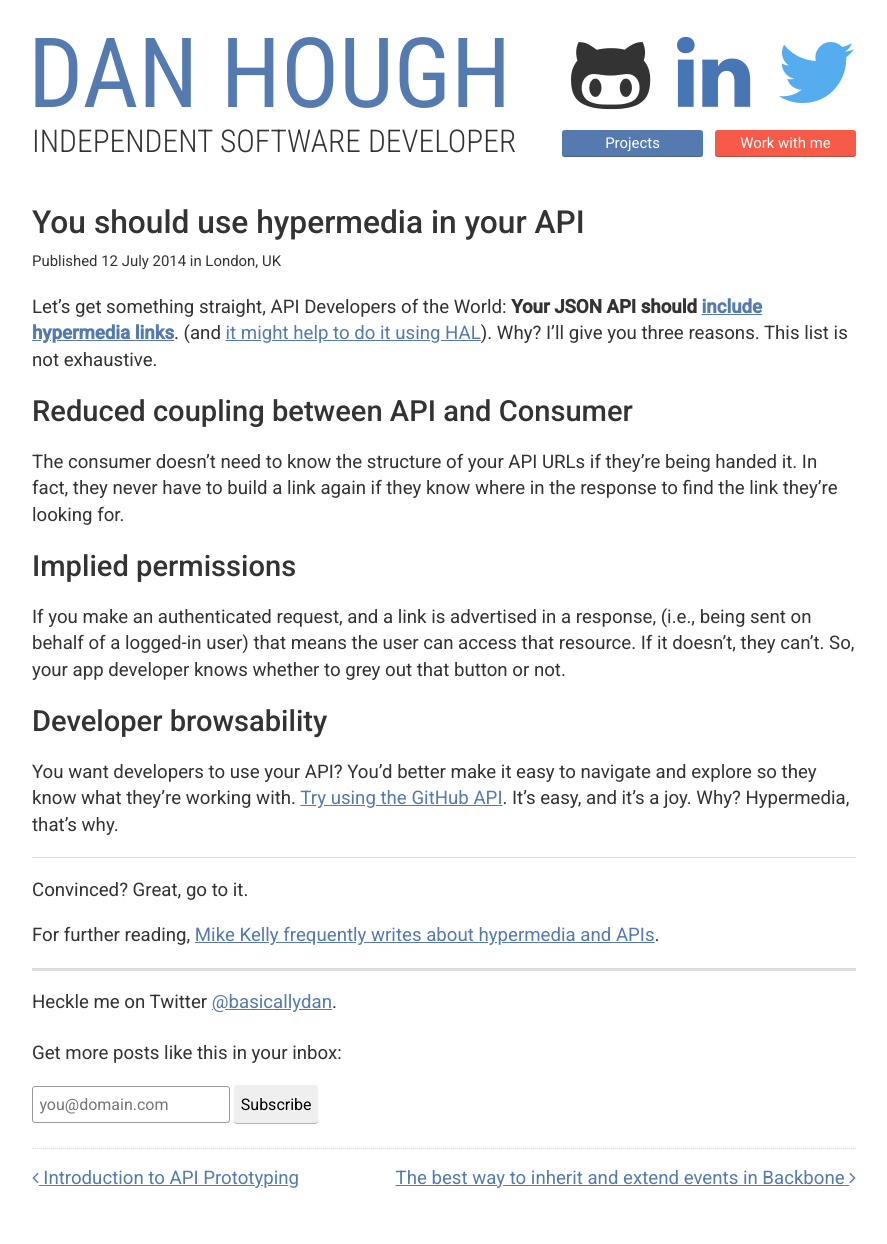
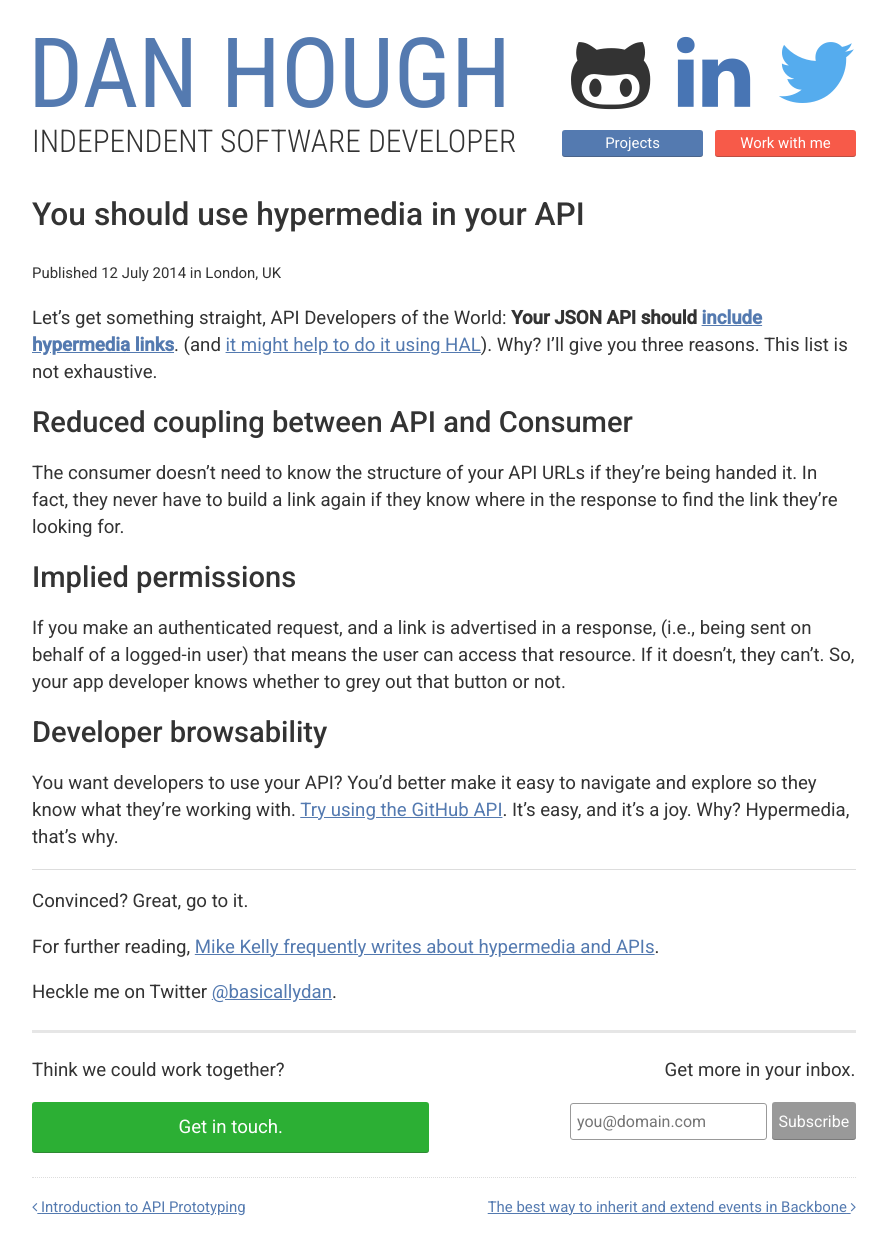
Before and after one commit to basicallydan/danhough.com, a Jekyll site: the page built from _posts/2014-07-12-use-hypermedia.markdown, in a window 1280 px wide. Shown: the whole page, without its empty margins (196-1083 px from the left). Built offline with Jekyll 4.4.1, drawn with Linux system fonts in a browser that asks for light colours; Markdown is read by kramdown in place of the engine named in the settings; comment, search, counter and statistics services are not loaded; before the commit the page ends 1215 px from its top, so only the background shows below that.

Commit message:
Nice layout fixes and new CTA for post

```diff
--- a/_includes/disqus.html
+++ b/_includes/disqus.html
@@ -5,7 +5,7 @@
 </style>
 
 {% if page.comments != false %}
-		<div id="disqus_thread"></div>
+		<div class="post-comments" id="disqus_thread"></div>
 		<script type="text/javascript">
 		    /* * * CONFIGURATION VARIABLES: EDIT BEFORE PASTING INTO YOUR WEBPAGE * * */
 		    var disqus_shortname = 'danhough'; // required: replace example with your forum shortname
--- a/_layouts/post.html
+++ b/_layouts/post.html
@@ -3,24 +3,31 @@ layout: default
 ---
 
 <main>
-	<div>
-		<article class="post">
+	<article class="post">
+		<main>
 			<h1 id="top">{{ page.title }}</h1>
 			<p class="meta">Published {{ page.date_created }} in {{ page.location }}</p>
 			{{ content }}
-			<hr style="height:3px">
 			<p>Heckle me on Twitter <a href="http://twitter.com/basicallydan">@basicallydan</a>.</p>
-			<footer class="end-of-post-cta">
-				<p>Get more posts like this in your inbox:</p>
+		</main>
+		<footer class="end-of-post-cta">
+			<div class="grid__item one-half palm--one-whole work-together">
+				<p>Think we could work together?</p>
+				<a href="" class="button button-cta">Get in touch.</a>
+			</div>
+			<div class="grid__item one-half palm--one-whole subscribe">
+				<p>Get more in your inbox.</p>
 				<form action="//danhough.us8.list-manage.com/subscribe/post?u=fb767a2592dd6490ca38c324b&amp;id=2e88f8cc04" method="post" id="mc-embedded-subscribe-form" name="mc-embedded-subscribe-form" class="validate" target="_blank" novalidate>
 					<input placeholder="you@domain.com" type="email" value="" name="EMAIL" class="required email" id="mce-EMAIL">
 					<input class="submit-email" type="submit" value="Subscribe">
 				</form>
-			</footer>
-			{% include recent-posts.html %}
-			{% include disqus.html %}
-		</article>
-	</div>
+			</div>
+			<div class="meta">
+				{% include recent-posts.html %}
+				{% include disqus.html %}
+			</div>
+		</footer>
+	</article>
 </main>
 
 <script type="text/javascript" src="/js/post.js"></script>
--- a/_posts/2014-10-30-a-year-of-independence.markdown
+++ b/_posts/2014-10-30-a-year-of-independence.markdown
@@ -5,7 +5,7 @@ title: A Year of Independence
 description: What I've learned freelancing, contracting and working on my own projects for a year
 date_created: 30 October 2014
 location: London, UK
-comments: true
+comments: false
 ---
 
 Today marks the one-year anniversary of my going into self-employment, and the final day of full-time employment, ending 2 and a half brilliant years at Huddle.
--- a/css/main.css
+++ b/css/main.css
@@ -1945,7 +1945,7 @@ table {
      * 4. Full-width unless told to behave otherwise.
      * 5. Required to combine fluid widths and fixed gutters.
      */
-.grid__item, .project-item-description, .post {
+.grid__item, .project-item-description, .post main, .post footer .meta {
   display: inline-block;
   /* [1] */
   padding-left: 24px;
@@ -1968,7 +1968,7 @@ table {
 .grid--rev {
   direction: rtl;
   text-align: left; }
-  .grid--rev > .grid__item, .grid--rev > .project-item-description, .grid--rev > .post {
+  .grid--rev > .grid__item, .grid--rev > .project-item-description, .post .grid--rev > main, .post footer .grid--rev > .meta {
     direction: ltr;
     text-align: left; }
 
@@ -1978,7 +1978,7 @@ table {
  */
 .grid--full {
   margin-left: 0; }
-  .grid--full > .grid__item, .grid--full > .project-item-description, .grid--full > .post {
+  .grid--full > .grid__item, .grid--full > .project-item-description, .post .grid--full > main, .post footer .grid--full > .meta {
     padding-left: 0; }
 
 /**
@@ -1986,7 +1986,7 @@ table {
  */
 .grid--right {
   text-align: right; }
-  .grid--right > .grid__item, .grid--right > .project-item-description, .grid--right > .post {
+  .grid--right > .grid__item, .grid--right > .project-item-description, .post .grid--right > main, .post footer .grid--right > .meta {
     text-align: left; }
 
 /**
@@ -1995,17 +1995,17 @@ table {
  */
 .grid--center {
   text-align: center; }
-  .grid--center > .grid__item, .grid--center > .project-item-description, .grid--center > .post {
+  .grid--center > .grid__item, .grid--center > .project-item-description, .post .grid--center > main, .post footer .grid--center > .meta {
     text-align: left; }
 
 /**
  * Align grid cells vertically (`.grid--middle` or `.grid--bottom`). Extends
  * `.grid`.
  */
-.grid--middle > .grid__item, .grid--middle > .project-item-description, .grid--middle > .post {
+.grid--middle > .grid__item, .grid--middle > .project-item-description, .post .grid--middle > main, .post footer .grid--middle > .meta {
   vertical-align: middle; }
 
-.grid--bottom > .grid__item, .grid--bottom > .project-item-description, .grid--bottom > .post {
+.grid--bottom > .grid__item, .grid--bottom > .project-item-description, .post .grid--bottom > main, .post footer .grid--bottom > .meta {
   vertical-align: bottom; }
 
 /**
@@ -2013,7 +2013,7 @@ table {
  */
 .grid--narrow {
   margin-left: -12px; }
-  .grid--narrow > .grid__item, .grid--narrow > .project-item-description, .grid--narrow > .post {
+  .grid--narrow > .grid__item, .grid--narrow > .project-item-description, .post .grid--narrow > main, .post footer .grid--narrow > .meta {
     padding-left: 12px; }
 
 /**
@@ -2021,7 +2021,7 @@ table {
  */
 .grid--wide {
   margin-left: -48px; }
-  .grid--wide > .grid__item, .grid--wide > .project-item-description, .grid--wide > .post {
+  .grid--wide > .grid__item, .grid--wide > .project-item-description, .post .grid--wide > main, .post footer .grid--wide > .meta {
     padding-left: 48px; }
 
 /*------------------------------------*\
@@ -2036,7 +2036,7 @@ table {
 /**
      * Whole
      */
-.one-whole, .post {
+.one-whole, .post main, .post footer .meta {
   width: 100%; }
 
 /**
@@ -2963,6 +2963,9 @@ input[type=text], input[type=email] {
   display: inline-block;
   padding: 12px;
   border: none;
+  background-color: #999999;
+  color: #fefefe;
+  text-decoration: none;
   -webkit-transition: color 0.2s ease-in-out;
   -moz-transition: color 0.2s ease-in-out;
   -ms-transition: color 0.2s ease-in-out;
@@ -2983,12 +2986,7 @@ input[type=text], input[type=email] {
   box-shadow: inset 0px -1px 0px 0px rgba(51, 51, 51, 0.3); }
   .button:link, .end-of-post-cta input[type="submit"]:link, .button:visited, .end-of-post-cta input[type="submit"]:visited {
     color: #fefefe; }
-
-.button-projects {
-  background-color: #547ab0;
-  color: #fefefe;
-  -webkit-text-stroke: 0px; }
-  .button-projects:hover {
+  .button:hover, .end-of-post-cta input[type="submit"]:hover {
     -webkit-transition: color 0.2s ease-in-out;
     -moz-transition: color 0.2s ease-in-out;
     -ms-transition: color 0.2s ease-in-out;
@@ -3003,29 +3001,17 @@ input[type=text], input[type=email] {
     -moz-box-shadow: inset 0px -3px 0px 0px rgba(51, 51, 51, 0.3);
     box-shadow: inset 0px -3px 0px 0px rgba(51, 51, 51, 0.3); }
 
+.button-projects {
+  background-color: #547ab0;
+  color: #fefefe; }
+
 .button-work-with-me {
   background-color: #F75A49;
-  color: #fefefe;
-  -webkit-text-stroke: 0px; }
-  .button-work-with-me:hover {
-    -webkit-transition: color 0.2s ease-in-out;
-    -moz-transition: color 0.2s ease-in-out;
-    -ms-transition: color 0.2s ease-in-out;
-    -o-transition: color 0.2s ease-in-out;
-    transition: color 0.2s ease-in-out;
-    -webkit-transition: box-shadow 0.2s ease-in-out;
-    -moz-transition: box-shadow 0.2s ease-in-out;
-    -ms-transition: box-shadow 0.2s ease-in-out;
-    -o-transition: box-shadow 0.2s ease-in-out;
-    transition: box-shadow 0.2s ease-in-out;
-    -webkit-box-shadow: inset 0px -3px 0px 0px rgba(51, 51, 51, 0.3);
-    -moz-box-shadow: inset 0px -3px 0px 0px rgba(51, 51, 51, 0.3);
-    box-shadow: inset 0px -3px 0px 0px rgba(51, 51, 51, 0.3); }
+  color: #fefefe; }
 
 .button-product {
   background-color: #2CAF34;
   color: #fefefe;
-  -webkit-text-stroke: 0px;
   text-decoration: none; }
   .button-product .left {
     border-right: 1px solid white;
@@ -3034,23 +3020,22 @@ input[type=text], input[type=email] {
     display: inline-block; }
   .button-product .right {
     display: inline-block; }
-  .button-product:hover {
-    -webkit-transition: color 0.2s ease-in-out;
-    -moz-transition: color 0.2s ease-in-out;
-    -ms-transition: color 0.2s ease-in-out;
-    -o-transition: color 0.2s ease-in-out;
-    transition: color 0.2s ease-in-out;
-    -webkit-transition: box-shadow 0.2s ease-in-out;
-    -moz-transition: box-shadow 0.2s ease-in-out;
-    -ms-transition: box-shadow 0.2s ease-in-out;
-    -o-transition: box-shadow 0.2s ease-in-out;
-    transition: box-shadow 0.2s ease-in-out;
-    -webkit-box-shadow: inset 0px -3px 0px 0px rgba(51, 51, 51, 0.3);
-    -moz-box-shadow: inset 0px -3px 0px 0px rgba(51, 51, 51, 0.3);
-    box-shadow: inset 0px -3px 0px 0px rgba(51, 51, 51, 0.3); }
-
-main {
+
+.button-get-in-touch {
+  background-color: #F75A49;
+  color: #fefefe;
+  width: 100%; }
+
+.button-cta {
+  background-color: #2CAF34;
+  color: #fefefe;
+  width: 100%; }
+
+body > main {
   margin-top: 24px; }
+
+.grid__item > *:first-child, .project-item-description > *:first-child, .post main > *:first-child, .post footer .meta > *:first-child {
+  margin-top: 0; }
 
 blockquote {
   border-left: 12px solid #e6e6e6;
@@ -3163,7 +3148,7 @@ code.language-javascript:before, code.language-js:before {
       .post-list .post-list-item a {
         margin-left: 0; } }
 
-header h1.grid__item, header h1.project-item-description, header h1.post {
+header h1.grid__item, header h1.project-item-description, header .post footer h1.meta, .post footer header h1.meta {
   text-transform: uppercase;
   font-family: 'Roboto Condensed', sans-serif;
   margin: 0;
@@ -3174,12 +3159,12 @@ header h1.grid__item, header h1.project-item-description, header h1.post {
   text-indent: -4px;
   font-size: 5.2em; }
   @media only screen and (max-width: 480px) {
-    header h1.grid__item, header h1.project-item-description, header h1.post {
+    header h1.grid__item, header h1.project-item-description, header .post footer h1.meta, .post footer header h1.meta {
       font-size: 1.3em;
       text-indent: 0;
       line-height: 1; } }
   @media only screen and (min-width: 481px) and (max-width: 1023px) {
-    header h1.grid__item, header h1.project-item-description, header h1.post {
+    header h1.grid__item, header h1.project-item-description, header .post footer h1.meta, .post footer header h1.meta {
       font-size: 2.6em;
       text-indent: 0;
       line-height: 1; } }
@@ -3270,20 +3255,38 @@ header h2 {
     max-width: 300px;
     max-height: 300px; }
 
+.post {
+  max-width: 848px;
+  margin: 0 auto; }
+  @media only screen and (min-width: 1024px) {
+    .post footer .one-half, .post footer .two-quarters, .post footer .three-sixths, .post footer .four-eighths, .post footer .five-tenths, .post footer .six-twelfths {
+      width: 49.7%; } }
+  .post footer .subscribe {
+    text-align: right; }
+    @media only screen and (max-width: 480px) {
+      .post footer .subscribe {
+        margin-top: 24px; } }
+  @media only screen and (max-width: 480px) {
+    .post footer .subscribe, .post footer .work-together {
+      text-align: center; } }
+  .post main > *:last-child {
+    padding-bottom: 24px;
+    border-bottom: 3px solid #e6e6e6;
+    margin-bottom: 0; }
   .post h1 {
     margin-top: 0.27em;
     margin-bottom: 0;
     line-height: 1.36em; }
   .post .meta {
     font-size: 0.8em;
-  margin-top: 4px; }
+    margin-top: 24px; }
   .post .intro {
     color: #999999; }
 
 .post-navigation {
   border-top: 1px dotted #ddd;
   padding-top: 1rem;
-  margin: 0; }
+  margin: 24px 0; }
 
 .end-of-post-cta {
   margin: 24px auto; }
--- a/js/main.js
+++ b/js/main.js
@@ -11,7 +11,12 @@ $(document).ready(function() {
 	});
 
 	var renderEmail = function () {
-		$(".email-address-placeholder").html('<a href="mailto:dan' + '@' + '' + '' + 'danhough.com">dan' + '@' + '' + '' + 'danhough.com</a>');
+		$(".email-address-placeholder").each(function () {
+			var classes = $(this).attr('class');
+			classes = classes.replace(/email-address-placeholder/, '');
+			$(this).html('<a href="mailto:dan' + '@' + '' + '' + 'danhough.com">dan' + '@' + '' + '' + 'danhough.com</a>').attr('class', classes);
+		});
+
 		$(document).unbind('mousemove.email').unbind('keydown.email').unbind('focus.email');
 		console.log('Unbound events');
 	};
--- a/scss/_post.scss
+++ b/scss/_post.scss
@@ -1,6 +1,37 @@
 .post {
-	@extend .grid__item;
-	@extend .one-whole;
+	// @extend .grid;
+	max-width:$max-page-width;
+	margin:0 auto;
+
+	main, footer .meta {
+		@extend .grid__item;
+		@extend .one-whole;
+	}
+
+	footer .one-half {
+		@include grid-media-query('desk') {
+			width: 49.7%;
+		}
+	}
+
+	footer .subscribe {
+		text-align: right;
+		@include grid-media-query('palm') {
+			margin-top:$standard-margin;
+		}
+	}
+
+	footer .subscribe, footer .work-together {
+		@include grid-media-query('palm') {
+			text-align: center;
+		}
+	}
+
+	main > *:last-child {
+		padding-bottom:$standard-margin;
+		border-bottom:3px solid $off-white;
+		margin-bottom:0;
+	}
 
 	h1 {
 		margin-top:0.27em;
@@ -10,7 +41,7 @@
 
 	.meta {
 		font-size:0.8em;
-		margin-top:$standard-margin / 6;
+		margin-top:$standard-margin;
 	}
 
 	.intro {
@@ -21,7 +52,7 @@
 .post-navigation {
 	border-top: 1px dotted #ddd;
 	padding-top:1rem;
-	margin:0
+	margin:$standard-margin 0;
 }
 
 .end-of-post-cta {
--- a/scss/_shared.scss
+++ b/scss/_shared.scss
@@ -72,6 +72,9 @@ input[type=text], input[type=email] {
 	display:inline-block;
 	padding:$standard-margin / 2;
 	border:none;
+	background-color:$light-grey;
+	color:$white;
+	text-decoration: none;
 
 	&:link, &:visited {
 		color:$white;
@@ -81,12 +84,6 @@ input[type=text], input[type=email] {
 	@include transition(background-color, 0.2s, ease-in-out);
 	@include transition(box-shadow, 0.2s, ease-in-out);
 	@include box-shadow(0px, -1px, 0px, 0px, transparentize($black, 0.7), "inset");
-}
-
-.button-projects {
-	background-color:$light-blue;
-	color:$white;
-	-webkit-text-stroke: 0px;
 
 	&:hover {
 		// background-color:$blue;
@@ -96,23 +93,22 @@ input[type=text], input[type=email] {
 	}
 }
 
+.button-projects {
+	background-color:$light-blue;
+	color:$white;
+	// -webkit-text-stroke: 0px;
+}
+
 .button-work-with-me {
 	background-color:$light-red;
 	color:$white;
-	-webkit-text-stroke: 0px;
-
-	&:hover {
-		// background-color:$red;
-		@include transition(color, 0.2s, ease-in-out);
-		@include transition(box-shadow, 0.2s, ease-in-out);
-		@include box-shadow(0px, -3px, 0px, 0px, transparentize($black, 0.7), "inset");
-	}
+	// -webkit-text-stroke: 0px;
 }
 
 .button-product {
 	background-color:$green;
 	color:$white;
-	-webkit-text-stroke: 0px;
+	// -webkit-text-stroke: 0px;
 	text-decoration:none;
 
 	.left {
@@ -125,17 +121,28 @@ input[type=text], input[type=email] {
 	.right {
 		display: inline-block;
 	}
-
-	&:hover {
-		// background-color:$red;
-		@include transition(color, 0.2s, ease-in-out);
-		@include transition(box-shadow, 0.2s, ease-in-out);
-		@include box-shadow(0px, -3px, 0px, 0px, transparentize($black, 0.7), "inset");
-	}
 }
 
-main {
+.button-get-in-touch {
+	background-color:$light-red;
+	color:$white;
+	// -webkit-text-stroke: 0px;
+	width:100%;
+}
+
+.button-cta {
+	background-color:$green;
+	color:$white;
+	// -webkit-text-stroke: 0px;
+	width:100%;
+}
+
+body > main {
 	margin-top:$standard-margin;
+}
+
+.grid__item > *:first-child {
+	margin-top:0;
 }
 
 blockquote {
```
Also changed, not shown: _layouts/sidebar-page.html (added, +29 -0 lines), contact/_index.markdown (deleted, +0 -20 lines), contact/index.markdown (added, +34 -0 lines), contact/_index.html (renamed from contact/index.html). Lines whose indentation alone changed are shown as unchanged.
